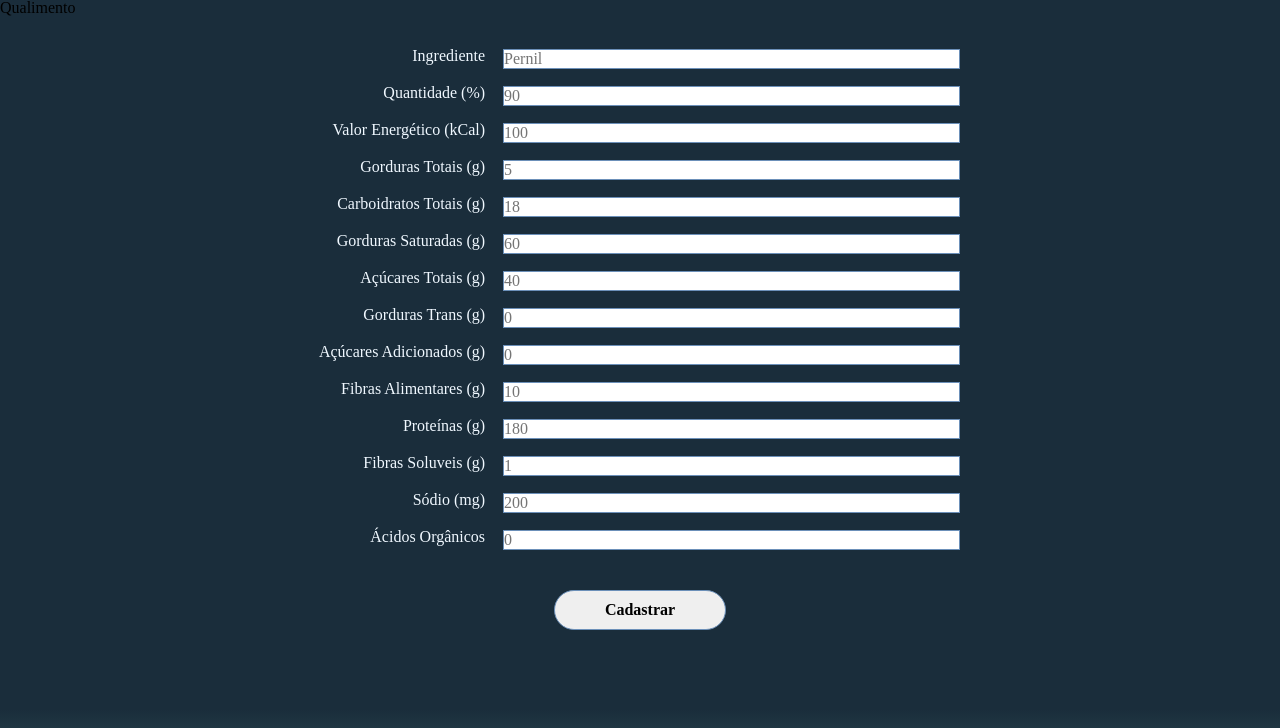
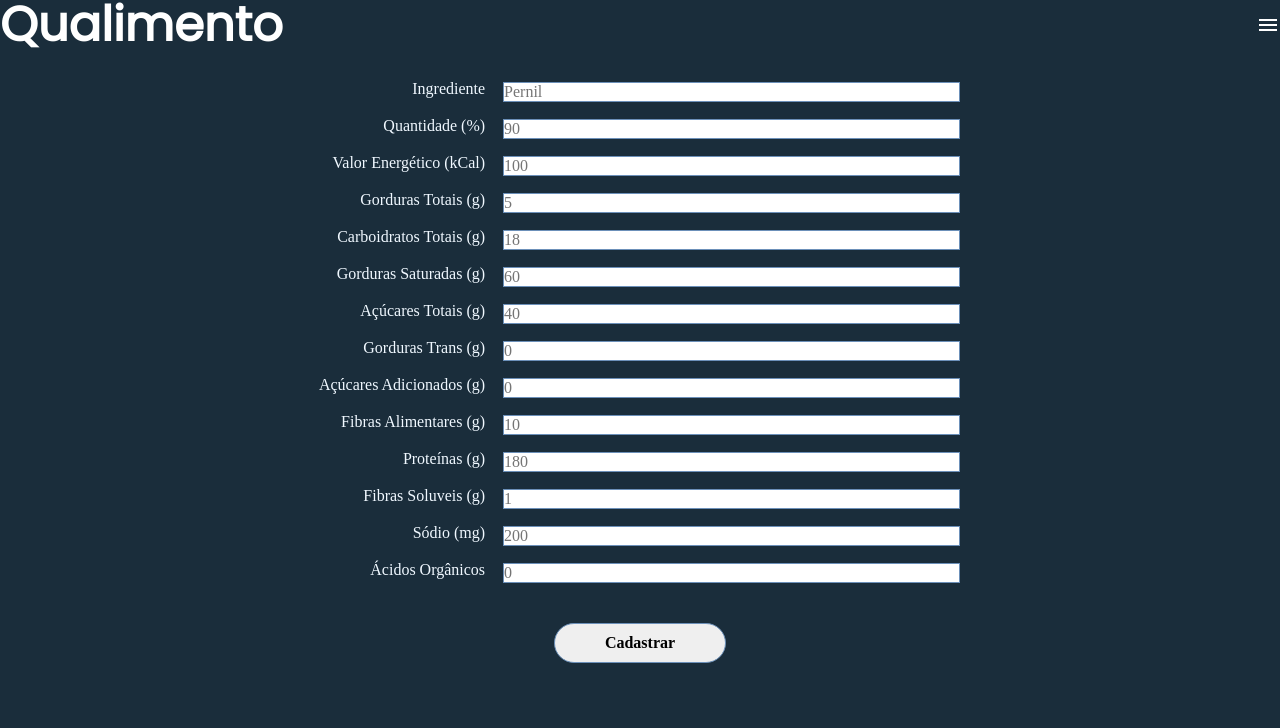
Before and after one commit to victoralmeida428/qualimento, a plain HTML site: page Tabela Nutricional/cadastro.html in a window 1280 px wide. Shown: the top 728 px of the page. Drawn offline with nearby package versions, Linux system fonts and the light colour scheme.

Commit message:
Update cadastro.html

```diff
--- a/Tabela Nutricional/cadastro.html
+++ b/Tabela Nutricional/cadastro.html
@@ -10,18 +10,25 @@
     <link rel="stylesheet" href="..\CSS\style.css">
     <link rel="preconnect" href="https://fonts.googleapis.com">
     <link rel="preconnect" href="https://fonts.gstatic.com" crossorigin>
-    <link href="https://fonts.googleapis.com/css2?family=Satisfy&display=swap" rel="stylesheet">
+    <link href="https://fonts.googleapis.com/css2?family=Poppins&display=swap" rel="stylesheet">
+    <link rel="stylesheet" href="https://fonts.googleapis.com/css2?family=Material+Symbols+Outlined:opsz,wght,FILL,GRAD@48,400,0,0" />
 </head>
 <body>
-    <header>
-        <h1>Qualimento</h1>
-        <div class="menu">
+    <header class="header">
+        <h1 class="nome">Qualimento</h1>
+        <nav class="nav">
+            <button class="btnMenu" aria-label="Abrir menu" aria-haspopup="true" aria-controls="menu" aria-expanded="false">
+                <span class="material-symbols-outlined">
+                    menu
+                    </span></button>
+                <div class="menu" id="menu" role="menu">
                     <ul class="menu-inicial">
                         <li class="navmenu"><a href="index.html">Home</a></li>
                         <li class="navmenu"><a href="cadastro.html">Cadastro</a></li>
                         <li class="navmenu"><a href="tabela.html">Informação Nutricional</a></li>
                     </ul>
                 </div>
+        </nav>
     </header>
     <div class="principal">
         <form action="../App/main.js" class="cadastro" method="post">
```
Lines whose indentation alone changed are shown as unchanged.
